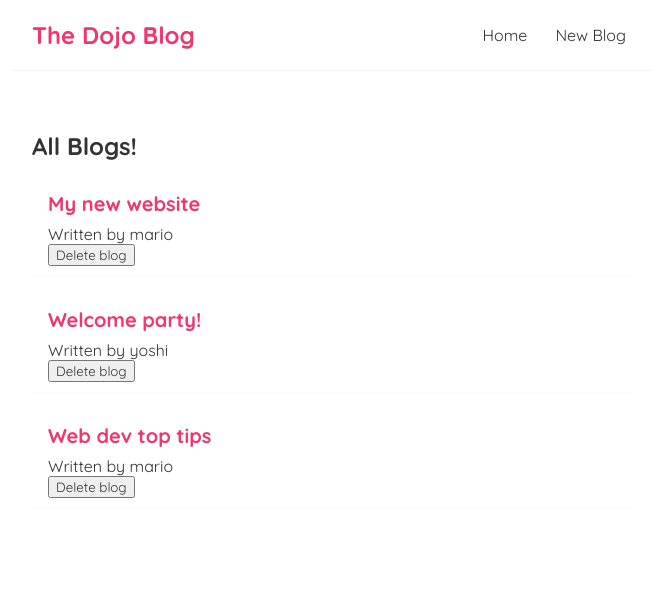
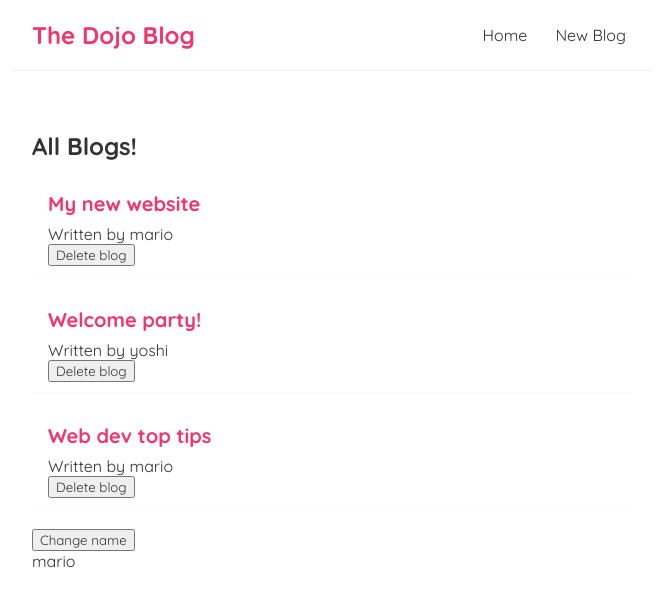
Before and after one commit to h131177/Complete-React-Tutorial, a React (Create React App) app: page / in a window 1280 px wide. Shown: the top 606 px of the page, without its empty margins (308-964 px from the left). Built offline with nearby package versions, Linux system fonts and the light colour scheme.

Commit message:
useeffect with dependency array

```diff
--- a/src/Home.js
+++ b/src/Home.js
@@ -8,6 +8,8 @@ const Home = () => {
         { title: 'Web dev top tips', body: 'lorem ipsum...', author: 'mario', id: 3 }
     ]);
 
+    const [name, setName] = useState('mario');
+
     const handleDelete = (id) => {
         const newBlogs = blogs.filter(blog => blog.id !== id);
         setBlogs(newBlogs);
@@ -15,12 +17,14 @@ const Home = () => {
 
     useEffect(() => {
         console.log('use effect ran');
-        console.log(blogs);
-    }, []);
+        console.log(name);
+    }, [name]);
 
     return (
         <div className="home">
             <BlogList blogs={blogs} title="All Blogs!" handleDelete={handleDelete}/>
+            <button onClick={() => setName('luigi')}>Change name</button>
+            <p>{ name }</p>
         </div>
     );
 }
```
